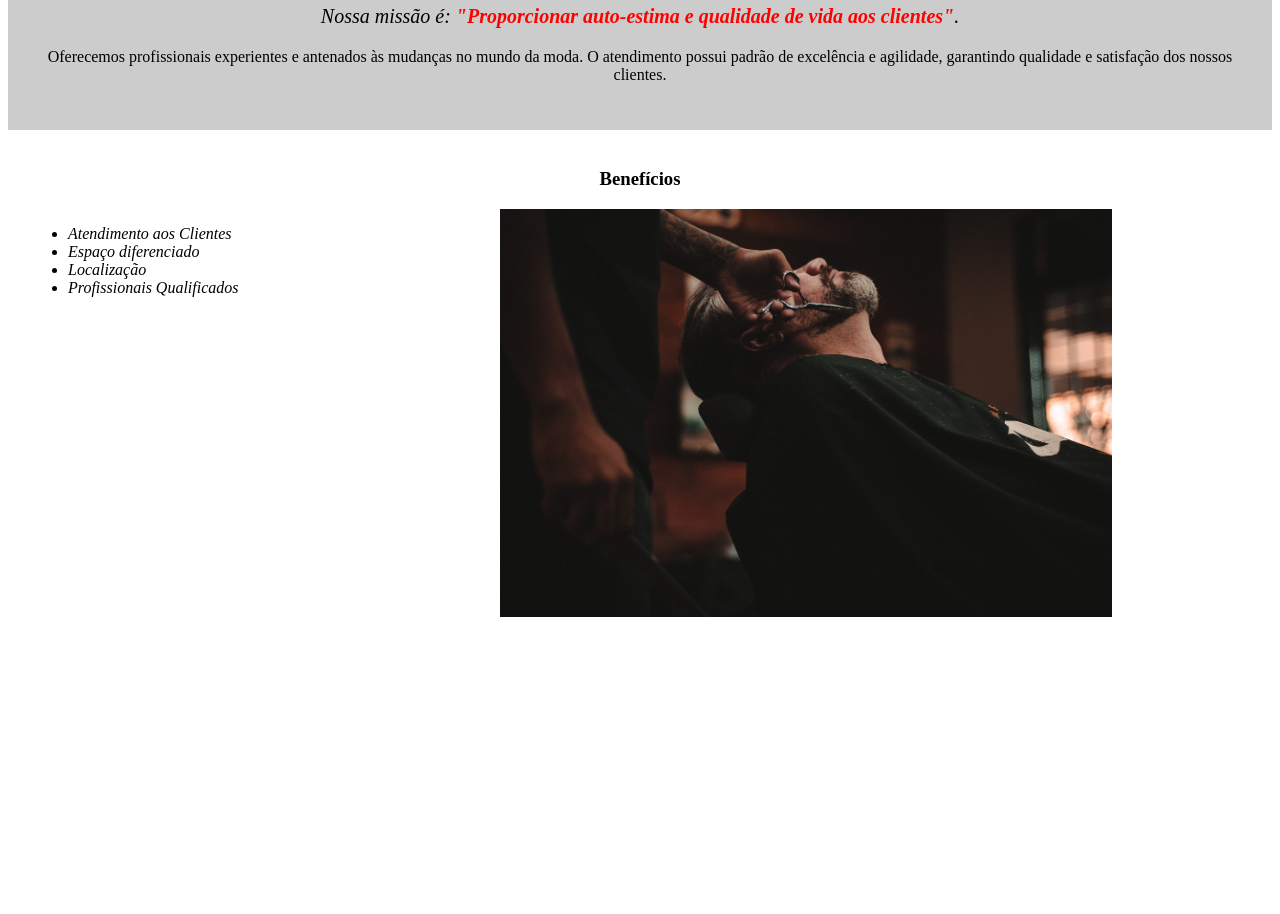
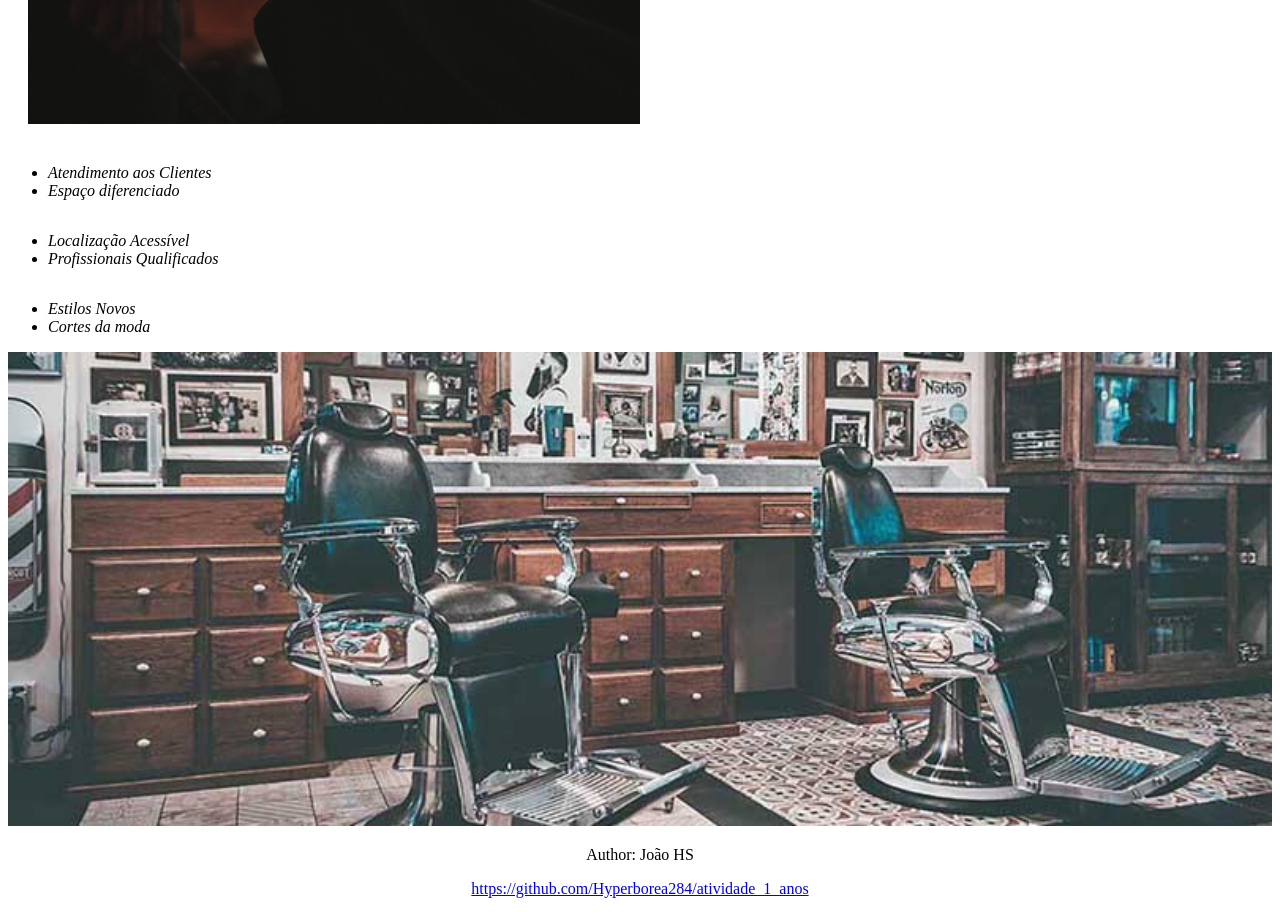
Before and after one commit to rafaelleonardomirandagreter/site-teste, a plain HTML site: page index.html in a window 1280 px wide. Shown: the part 728-1642 px from the top of the page. Before the commit the page ends 1377 px from the top, so only its background shows below. Drawn offline with Linux system fonts and the light colour scheme.

Commit message:
Update index.html

```diff
--- a/index.html
+++ b/index.html
@@ -1,37 +1,69 @@
--<!DOCTYPE html>
+<!DOCTYPE html>
 <html lang="pt-br">
 	<head>
 		<meta charset="UTF-8">
 		<title>Barbearia Alura</title>
+		<meta name="viewport" content="width=device-width, initial-scale=1">
 		<link rel="stylesheet" href="style.css">
 	</head>
 
 	<body>
 		<header>
-			<h1 class="titulo-principal">Barbearia Alura</h1>
+			<h1 class="titulo-principal">Barbearia balbalba Alura</h1>
 		</header>
-		<img id="banner" src="banner.jpg">
+
+
+
+		<img id="banner" src="image.jpg">
 		<div class="principal">
 			<h2 class="titulo-centralizado">Sobre a Barbearia Alura</h2>
 
 			<p>Localizada no coração da cidade a <strong>Barbearia Alura</strong> traz para o mercado o que há de melhor para o seu cabelo e barba. Fundada em 2019, a Barbearia Alura já é destaque na cidade e conquista novos clientes a cada dia.</p>
 
-			<p id="missao"><em>Nossa missão é: <strong>"Proporcionar auto-estima e qualidade de vida aos clientes"</strong>.</em></p>
+			<p class="itens_02"><em>Nossa missão é: <strong>"Proporcionar auto-estima e qualidade de vida aos clientes"</strong>.</em></p>
 
 			<p>Oferecemos profissionais experientes e antenados às mudanças no mundo da moda. O atendimento possui padrão de excelência e agilidade, garantindo qualidade e satisfação dos nossos clientes.</p>
 		</div>
 
 		<div class="beneficios">
-			<h3 class="titulo-centralizado">Benefícios</h3>
+			<h3 class="titulo-centralizado-02">Benefícios</h3>
+			<img src="beneficios.jpg" class="imagembeneficios">
+		</div>
 
+		 <div class="row">
+
+			<div class="column">
 			<ul>
 				<li class="itens">Atendimento aos Clientes</li>
 				<li class="itens">Espaço diferenciado</li>
-				<li class="itens">Localização</li>
+			</ul>
+			</div>
+
+			<div class="column">
+			<ul>
+				<li class="itens">Localização Acessível</li>
 				<li class="itens">Profissionais Qualificados</li>
 			</ul>
+			</div>
 
-			<img src="beneficios.jpg" class="imagembeneficios">
+			<div class="column">
+			<ul>
+				<li class="itens">Estilos Novos</li>
+				<li class="itens">Cortes da moda</li>
+			</ul>
+			</div>
+
+
 		</div>
+
+        <footer>
+        	<img id="banner" src="banner.jpg">
+        	<div class="footer_back">
+            	<p>Author: João HS</p>
+            	<p><a href="https://github.com/Hyperborea284/atividade_1_anos">https://github.com/Hyperborea284/atividade_1_anos</a></p>
+            </div>
+
+        </footer>
+
 	</body>
 </html>
```
